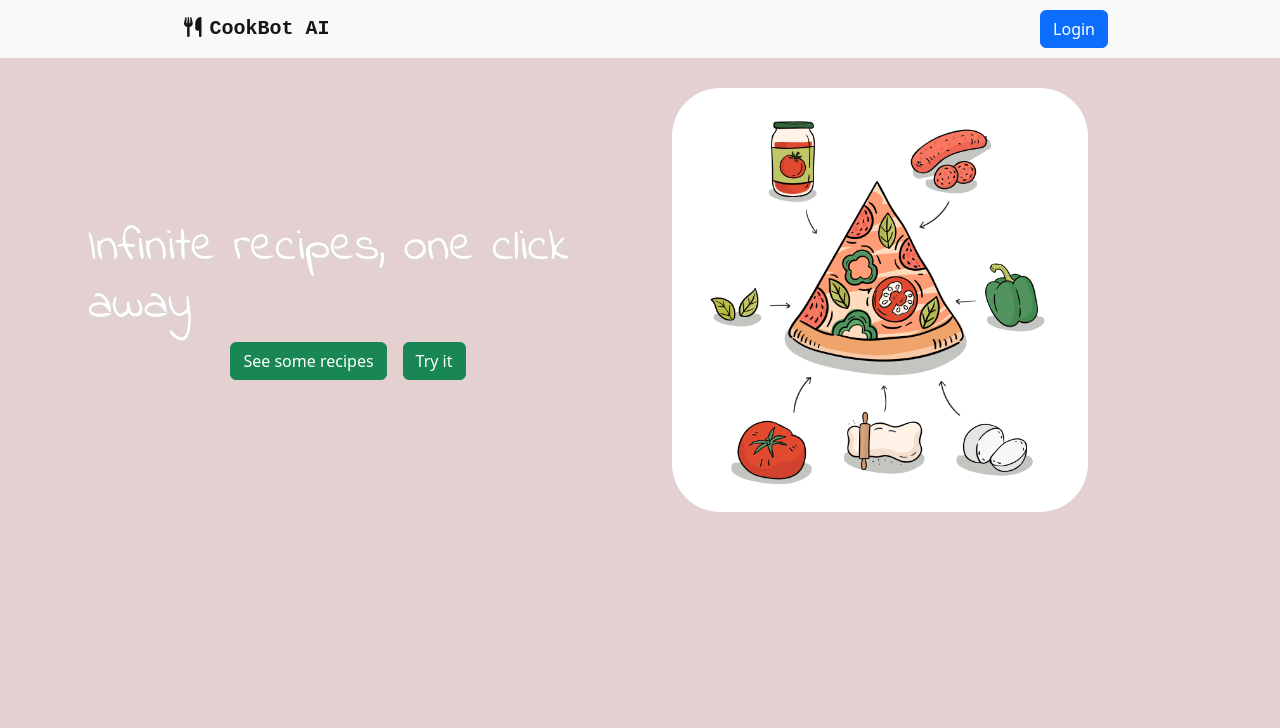
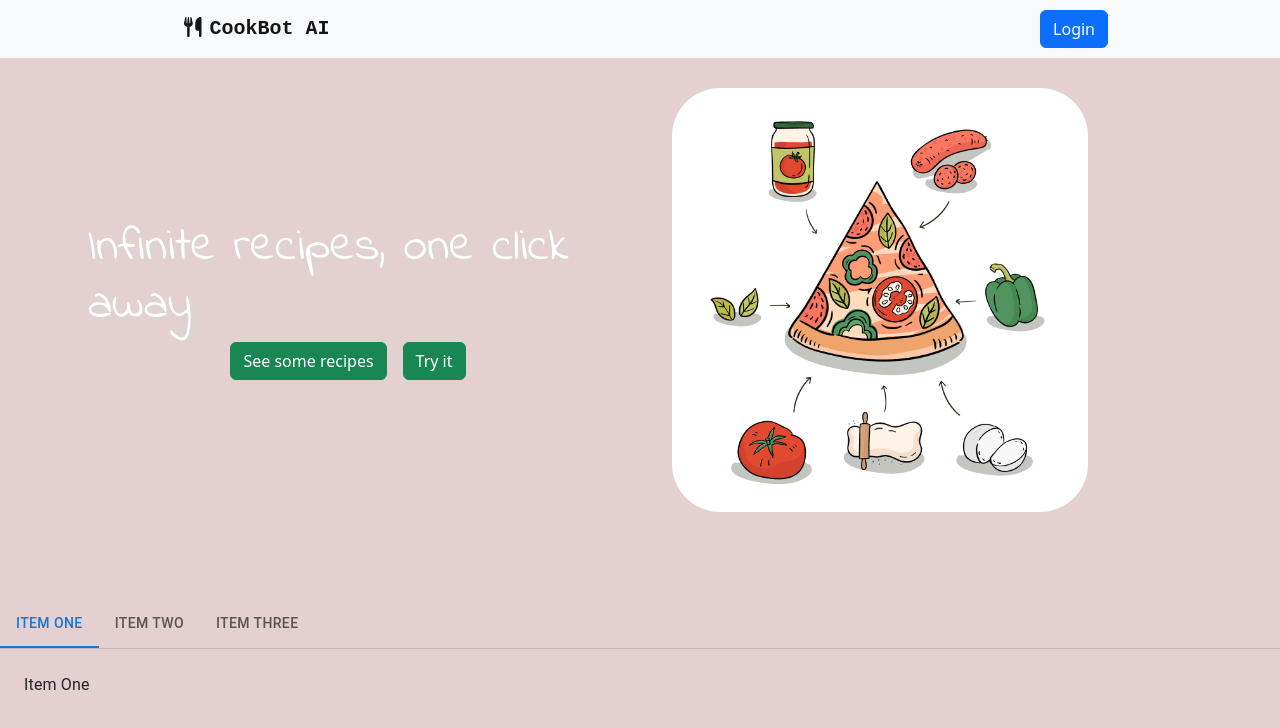
Before and after one commit to cleecoloma/cookbot-ai-app, a React (Vite) app: page / in a window 1280 px wide. Shown: the top 728 px of the page. Built offline with nearby package versions, Linux system fonts and the light colour scheme; no server answers; a web font is replaced by a local one.

Commit message:
added mui and its tab panels

```diff
--- a/package.json
+++ b/package.json
@@ -11,9 +11,13 @@
   },
   "dependencies": {
     "@auth0/auth0-react": "^2.2.1",
+    "@emotion/react": "^11.11.1",
+    "@emotion/styled": "^11.11.0",
     "@fortawesome/fontawesome-svg-core": "^6.4.2",
     "@fortawesome/free-solid-svg-icons": "^6.4.2",
     "@fortawesome/react-fontawesome": "^0.2.0",
+    "@mui/lab": "^5.0.0-alpha.157",
+    "@mui/material": "^5.15.1",
     "axios": "^1.5.0",
     "bootstrap": "^5.3.1",
     "prop-types": "^15.8.1",
--- a/src/App.jsx
+++ b/src/App.jsx
@@ -11,6 +11,7 @@
 import Hero from './components/Hero';
 import axios from 'axios';
 import './styles/App.css';
+import RecipeBook from './components/RecipeBook';
 
 const SERVER_URL = import.meta.env.VITE_SERVER_URL;
 
@@ -103,7 +104,10 @@
                     authRequest={authRequest}
                   />
                 ) : (
-                  <Hero />
+                  <>
+                    <Hero />
+                    <RecipeBook />
+                  </>
                 )
               }
             ></Route>
--- /dev/null
+++ b/src/components/RecipeBook.jsx
@@ -0,0 +1,35 @@
+'use strict';
+
+import React from 'react';
+import Box from '@mui/material/Box';
+import Tab from '@mui/material/Tab';
+import TabContext from '@mui/lab/TabContext';
+import TabList from '@mui/lab/TabList';
+import TabPanel from '@mui/lab/TabPanel';
+
+
+function RecipeBook() {
+  const [value, setValue] = React.useState('1');
+
+  const handleChange = (event, newValue) => {
+    setValue(newValue);
+  };
+  return (
+    <Box sx={{ width: '100%', typography: 'body1' }}>
+      <TabContext value={value}>
+        <Box sx={{ borderBottom: 1, borderColor: 'divider' }}>
+          <TabList onChange={handleChange} aria-label='lab API tabs example'>
+            <Tab label='Item One' value='1' />
+            <Tab label='Item Two' value='2' />
+            <Tab label='Item Three' value='3' />
+          </TabList>
+        </Box>
+        <TabPanel value='1'>Item One</TabPanel>
+        <TabPanel value='2'>Item Two</TabPanel>
+        <TabPanel value='3'>Item Three</TabPanel>
+      </TabContext>
+    </Box>
+  );
+}
+
+export default RecipeBook;
```
Also changed, not shown: 1 other file (tests, documents, lock files or other folders).
